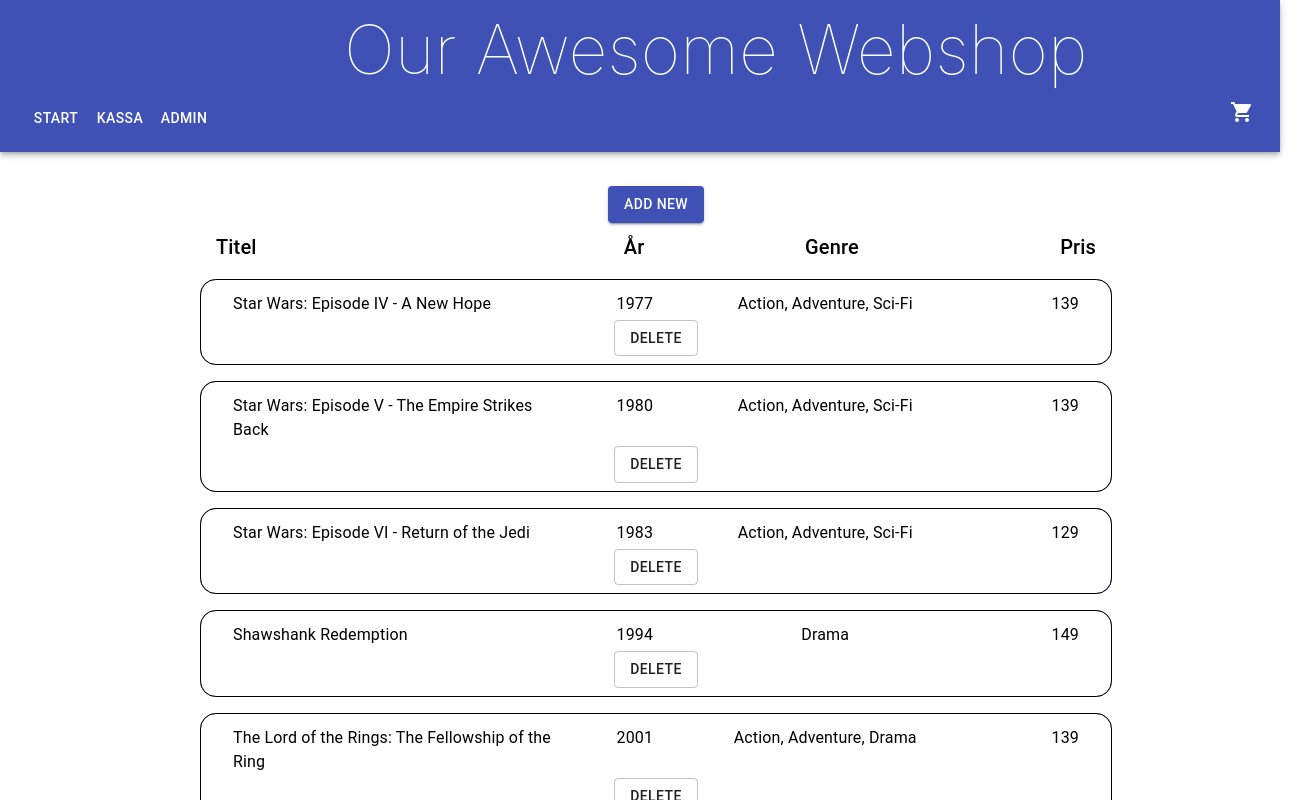
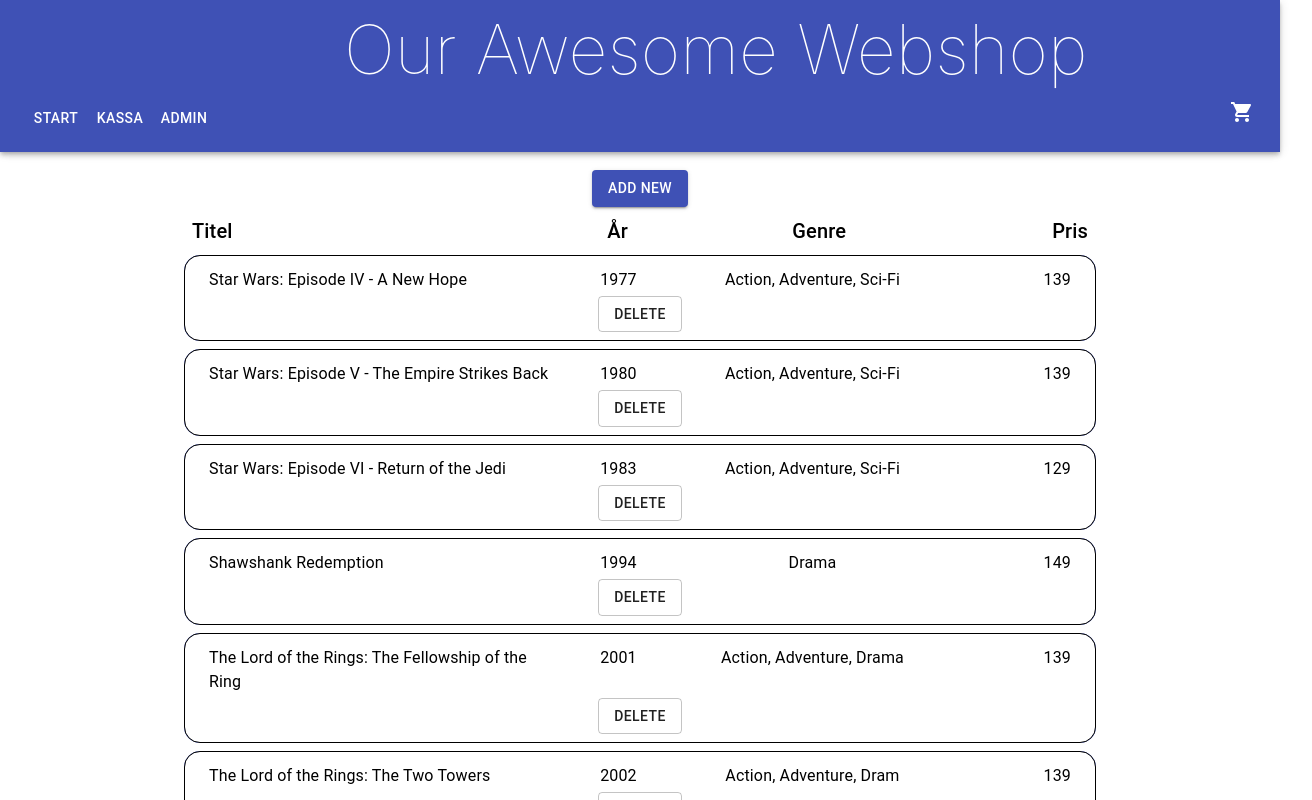
Before and after one commit to 95joaols/webbshop-schoolAssignments-, a React (Create React App) app: page /admin in a window 1280 px wide. Shown: the top 800 px of the page, 1312 px wide, since content can reach past the window. Built offline with nearby package versions, Linux system fonts and the light colour scheme.

Commit message:
- Fixed CSS.

```diff
--- a/src/page/AdminPage.tsx
+++ b/src/page/AdminPage.tsx
@@ -11,11 +11,8 @@ const useStyles = makeStyles((theme: Theme) =>
       display: "flex",
       flexDirection: "column",
       alignItems: "center",
-      width: "100%",
-      padding: "16px",
-      color: "black",
       backgroundColor: "#ffffff",
-      marginTop: 170,
+      marginTop: 170
     },
     product: {
       display: "flex",
@@ -23,7 +20,7 @@ const useStyles = makeStyles((theme: Theme) =>
       alignItems: "center",
       backgroundColor: "white",
       border: "1px solid",
-      borderRadius: "16px",
+      borderRadius: "1rem"
     },
     image: {
       width: "9rem",
@@ -33,68 +30,68 @@ const useStyles = makeStyles((theme: Theme) =>
     row: {
       display: "flex",
       flexDirection: "row",
-      width: "100%",
+      width: "100%"
     },
     title: {
-      paddingLeft: "16px",
-      width: "40%",
+      paddingLeft: ".5rem",
+      width: "40%"
     },
     year: {
       textAlign: "center",
-      width: "15%",
+      width: "15%"
     },
     genre: {
       textAlign: "center",
-      width: "30%",
+      width: "30%"
     },
     price: {
-      paddingRight: "16px",
+      paddingRight: ".5rem",
       textAlign: "right",
-      width: "15%",
+      width: "15%"
     },
     listitem: {
       backgroundColor: "#3f51b5",
-      marginTop: "1rem",
-      borderRadius: "1rem",
+      marginTop: ".5rem",
+      borderRadius: "1rem"
     },
     button: {
       width: "fit-content",
       "& :hover": {
-        fontWeight: 600,
+        fontWeight: 600
       },
     },
     fit: {
       display: "flex",
       justifyContent: "center",
       marginTop: "16px",
-      height: "fit-content",
+      height: "fit-content"
     },
     modalCol: {
       display: "flex",
       flexDirection: "column",
       margin: "32px",
-      width: "50%",
+      width: "50%"
     },
     modalWidth: {
       width: "80%",
-      padding: "16px",
+      padding: "16px"
     },
     max780Top: {
       "@media (max-width:780px)": {
         marginTop: 0,
-        width: "100%",
+        width: "100%"
       },
     },
     max780Bott: {
       "@media (max-width:780px)": {
         marginBottom: 0,
-        width: "100%",
+        width: "100%"
       },
     },
     max780Col: {
       "@media (max-width:780px)": {
         flexDirection: "column",
-        alignItems: "center",
+        alignItems: "center"
       },
     },
   })
```
